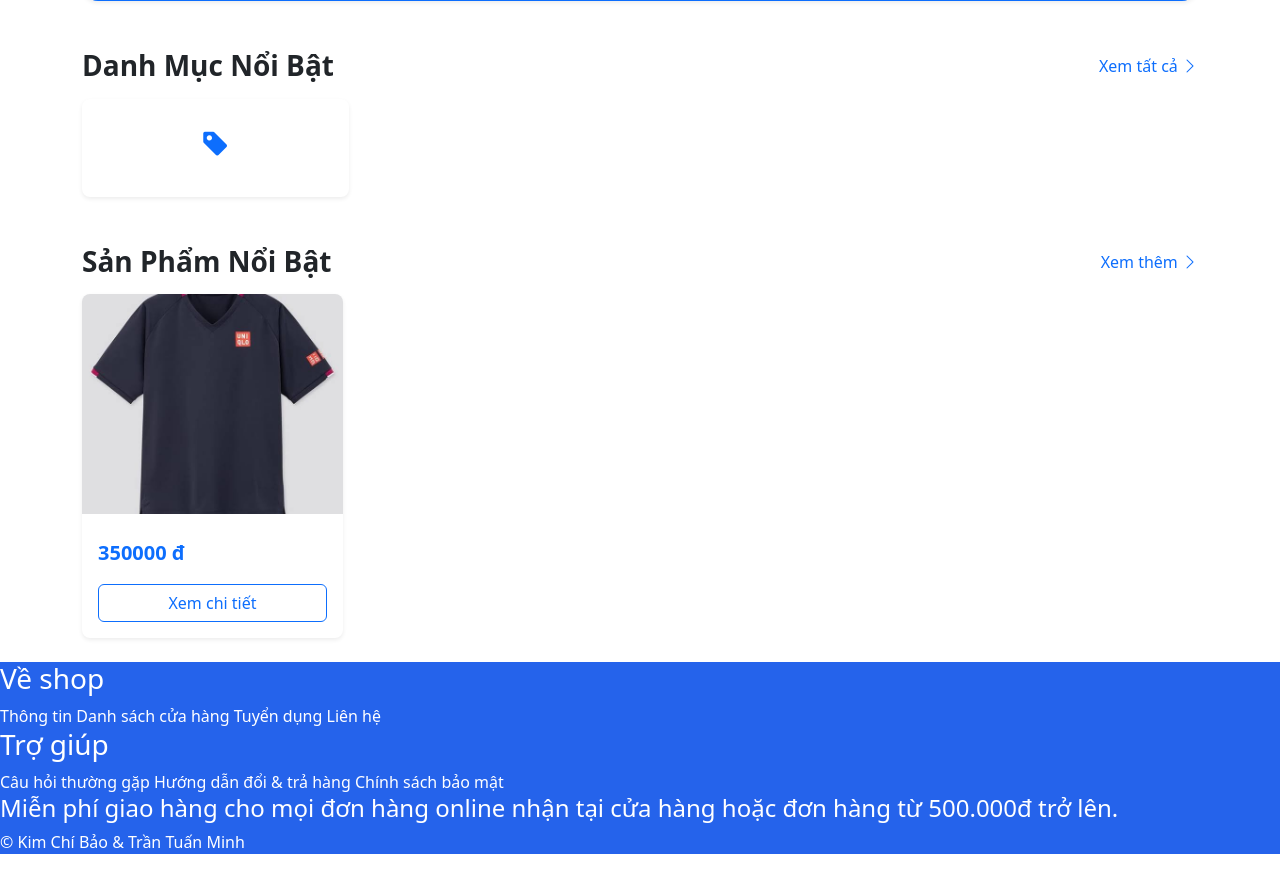
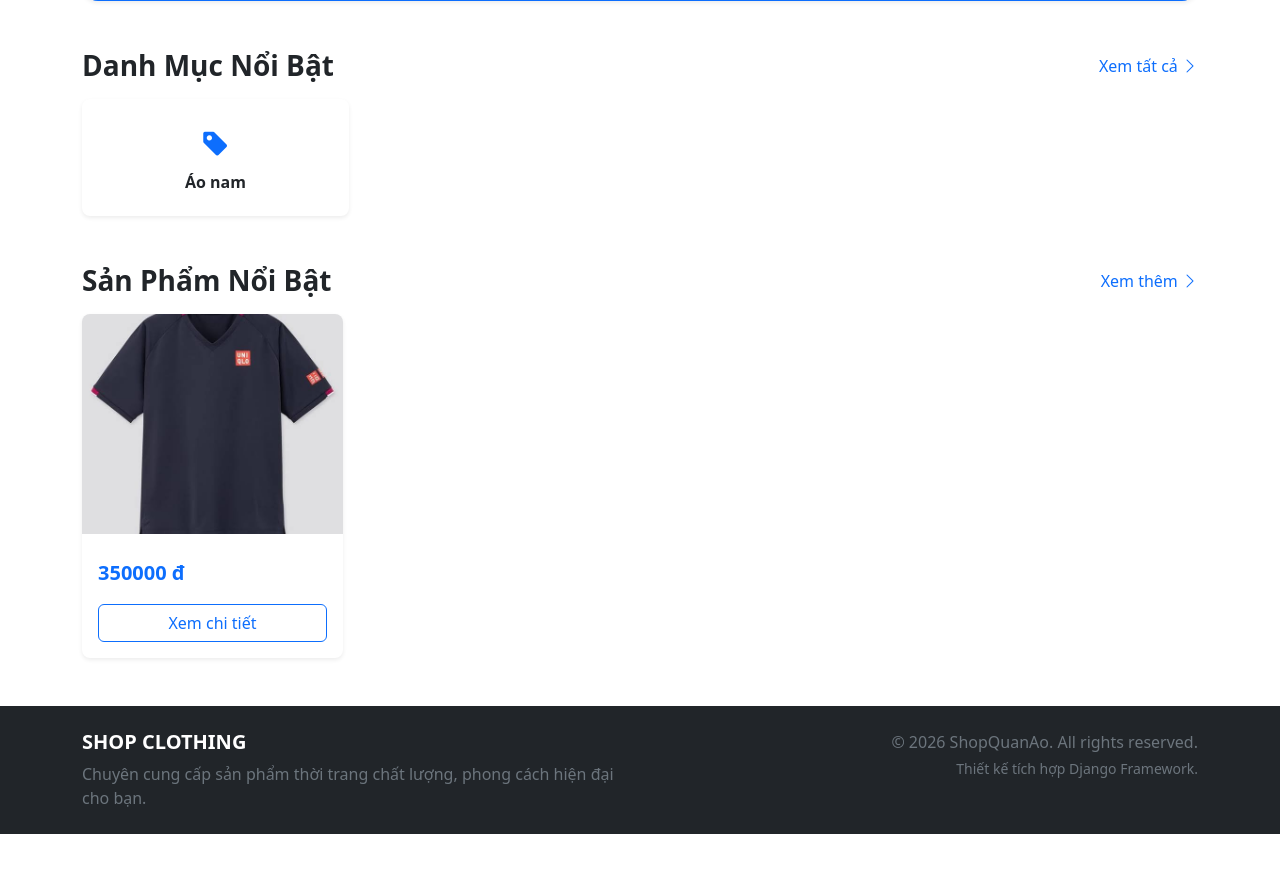
Before and after one commit to KChisBao123/ShopQuanAo, a Django app: page / in a window 1280 px wide. Shown: the part 408-1278 px from the top of the page. After the commit the page ends 1242 px from the top, so only its background shows below. Run offline with Django 5.2, Linux system fonts and the light colour scheme; data comes from the database, SQL or seed files in the repository; both versions use the stored data as it was after the commit; some libraries are stand-ins or nearby versions.

Commit message:
final commit

```diff
--- a/core/templates/base.html
+++ b/core/templates/base.html
@@ -24,9 +24,12 @@
                     <a class="nav-link" href="{% url 'cart' %}" style="color: white;"><i class="fa-solid fa-cart-shopping"></i></a>
                 </li>
                 <li class="nav-item">
+                    <a class="nav-link" href="{% url 'wishlist' %}" style="color: white;"><i class="fa-solid fa-heart" style="color: red;"></i></a>
+                </li>
+                <li class="nav-item">
                     <form method="post" action="{% url 'logout' %}">
                         {% csrf_token %}
-                        <button type="submit" style="background: none; border: none; padding: 0; color: white;">Đăng xuất</button>
+                        <button type="submit" style="background: none; border: none; padding: 0; color: white; margin-top: 8px;">Đăng xuất</button>
                     </form>
                 </li>
                 {% else %}
@@ -38,18 +41,19 @@
         </div>
     </nav>
 {% block content %}{% endblock %}
-<footer style="background-color: #2563EB; color: white;">
-    <h3>Về shop</h3>
-    <a href="#" style="color: white; text-decoration: none;">Thông tin</a>
-    <a href="#" style="color: white; text-decoration: none;">Danh sách cửa hàng</a>
-    <a href="#" style="color: white; text-decoration: none;">Tuyển dụng</a>
-    <a href="#" style="color: white; text-decoration: none;">Liên hệ</a>
-    <h3>Trợ giúp</h3>
-    <a href="#" style="color: white; text-decoration: none;">Câu hỏi thường gặp</a>
-    <a href="#" style="color: white; text-decoration: none;">Hướng dẫn đổi & trả hàng</a>
-    <a href="#" style="color: white; text-decoration: none;">Chính sách bảo mật</a>
-    <h4>Miễn phí giao hàng cho mọi đơn hàng online nhận tại cửa hàng hoặc đơn hàng từ 500.000đ trở lên.</h4>
-    <p>© Kim Chí Bảo & Trần Tuấn Minh</p>
-</footer>
+<footer class="bg-dark text-light py-4 mt-5">
+        <div class="container">
+            <div class="row g-4">
+                <div class="col-md-6">
+                    <h5 class="fw-bold text-white">SHOP CLOTHING</h5>
+                    <p class="text-secondary mb-0">Chuyên cung cấp sản phẩm thời trang chất lượng, phong cách hiện đại cho bạn.</p>
+                </div>
+                <div class="col-md-6 text-md-end">
+                    <p class="text-secondary mb-1">© 2026 ShopQuanAo. All rights reserved.</p>
+                    <p class="text-secondary small mb-0">Thiết kế tích hợp Django Framework.</p>
+                </div>
+            </div>
+        </div>
+    </footer>
 </body>
 </html>
--- a/store/templates/store/home.html
+++ b/store/templates/store/home.html
@@ -28,7 +28,7 @@
                     <div class="card h-100 border-0 shadow-sm text-center p-3 hover-shadow rounded-3">
                         <div class="card-body py-2">
                             <i class="bi bi-tag-fill text-primary fs-3 mb-2 d-block"></i>
-                            <h6 class="card-title fw-bold text-dark mb-0">{{ category.name }}</h6>
+                            <h6 class="card-title fw-bold text-dark mb-0">{{ category.title }}</h6>
                         </div>
                     </div>
                 </a>
--- a/store/templates/store/product_list.html
+++ b/store/templates/store/product_list.html
@@ -28,7 +28,7 @@
             <div class="d-flex justify-content-between align-items-center mb-3">
                 <h4 class="fw-bold mb-0">
                     {% if selected_category %}
-                        Danh mục: {{ selected_category.name }}
+                        Danh mục: 1{{ selected_category.title }}
                     {% elif query %}
                         Kết quả tìm kiếm cho: "{{ query }}"
                     {% else %}
--- a/store/templates/store/wishlist.html
+++ b/store/templates/store/wishlist.html
@@ -1,4 +1,4 @@
-{% extends 'store/base.html' %}
+{% extends 'base.html' %}
 {% block title %}Danh Sách Yêu Thích{% endblock %}
 
 {% block content %}
```
Also changed, not shown: db.sqlite3.
